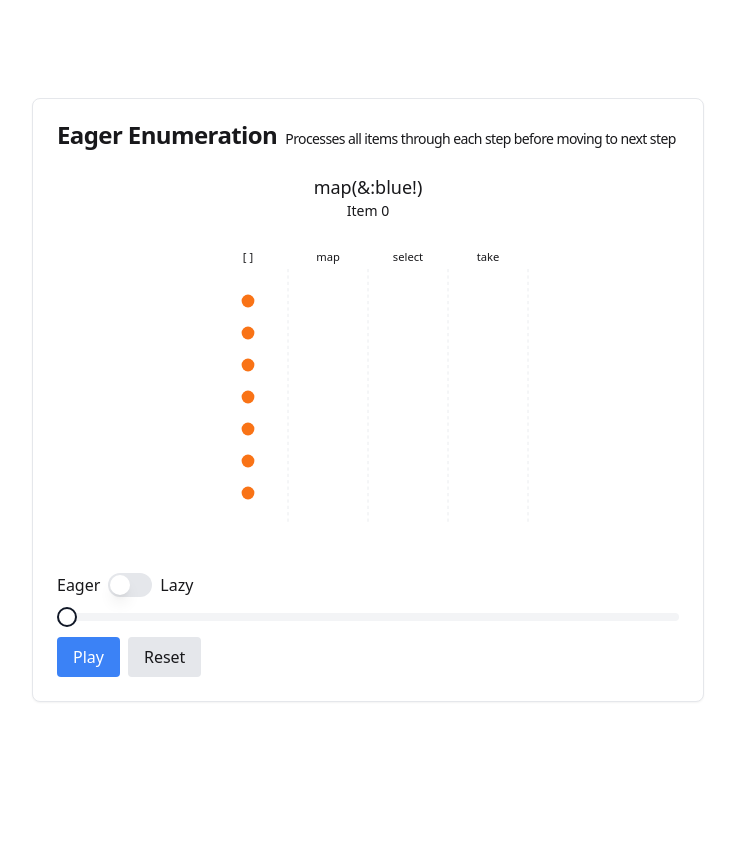
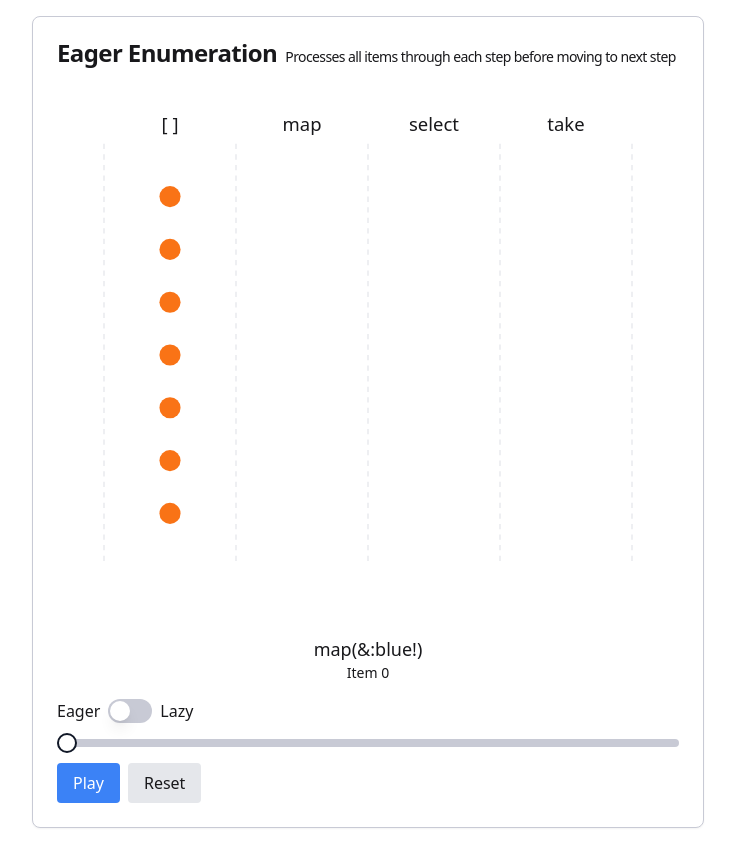
Before and after one commit to joyofrails/ruby-enumeration-demo, a React (Vite) app: page / in a window 1280 px wide. Shown: the whole page, without its empty margins (272-1007 px from the left). Before the commit the page ends 800 px from the top, so only its background shows below. Built offline with nearby package versions, Linux system fonts and the light colour scheme.

Commit message:
Update appearance

```diff
--- a/src/components/EnumerationDemo.tsx
+++ b/src/components/EnumerationDemo.tsx
@@ -515,19 +515,7 @@ const EnumerationDemo: React.FC<EnumerationDemoProps> = ({
         </CardTitle>
       </CardHeader>
       <CardContent>
-        <div
-          className='h-12 mb-4 text-lg font-medium text-center'
-          style={{ color: theme.text }}
-        >
-          {narration.title}
-          <div
-            className='text-sm font-normal'
-            style={{ color: `${theme.text}88` }}
-          >
-            {narration.description}
-          </div>
-        </div>
-        <svg viewBox='0 0 400 400' className='w-full h-80 mb-4'>
+        <svg viewBox='0 0 400 400' className='w-full h-33 mb-4'>
           {columns.map((col, i) => (
             <text
               key={i}
@@ -541,14 +529,14 @@ const EnumerationDemo: React.FC<EnumerationDemoProps> = ({
             </text>
           ))}
 
-          {Array(4)
+          {Array(5)
             .fill(null)
             .map((_, i) => (
               <line
                 key={i}
-                x1={100 + i * 100}
+                x1={i * 100}
                 y1={40}
-                x2={100 + i * 100}
+                x2={i * 100}
                 y2={360}
                 stroke={theme.gridLines}
                 strokeDasharray='4,4'
@@ -594,7 +582,18 @@ const EnumerationDemo: React.FC<EnumerationDemoProps> = ({
             );
           })}
         </svg>
-
+        <div
+          className='h-12 mb-4 text-lg font-medium text-center'
+          style={{ color: theme.text }}
+        >
+          {narration.title}
+          <div
+            className='text-sm font-normal'
+            style={{ color: `${theme.text}88` }}
+          >
+            {narration.description}
+          </div>
+        </div>
         <div className='space-y-4'>
           {!demoType && (
             <div className='flex items-center justify-between mb-4'>
--- a/src/components/ui/card.tsx
+++ b/src/components/ui/card.tsx
@@ -50,7 +50,7 @@ const CardDescription = React.forwardRef<
 >(({ className, ...props }, ref) => (
   <p
     ref={ref}
-    className={cn('text-sm text-muted-foreground', className)}
+    className={cn('text-m text-muted-foreground', className)}
     {...props}
   />
 ));
--- a/src/index.css
+++ b/src/index.css
@@ -12,7 +12,7 @@
     --popover-foreground: 224 71.4% 4.1%;
     --primary: 220.9 39.3% 11%;
     --primary-foreground: 210 20% 98%;
-    --secondary: 220 14.3% 95.9%;
+    --secondary: 230, 13%, 81%;
     --secondary-foreground: 220.9 39.3% 11%;
     --muted: 220 14.3% 95.9%;
     --muted-foreground: 220 8.9% 46.1%;
@@ -20,8 +20,8 @@
     --accent-foreground: 220.9 39.3% 11%;
     --destructive: 0 84.2% 60.2%;
     --destructive-foreground: 210 20% 98%;
-    --border: 220 13% 91%;
-    --input: 220 13% 91%;
+    --border: 230 13% 81%;
+    --input: 230 13% 81%;
     --ring: 224 71.4% 4.1%;
     --radius: 0.5rem;
   }
@@ -35,16 +35,16 @@
     --popover-foreground: 210 20% 98%;
     --primary: 210 20% 98%;
     --primary-foreground: 220.9 39.3% 11%;
-    --secondary: 215 27.9% 16.9%;
+    --secondary: 250, 3%, 47%;
     --secondary-foreground: 210 20% 98%;
-    --muted: 215 27.9% 16.9%;
+    --muted: 250, 3%, 47%;
     --muted-foreground: 217.9 10.6% 64.9%;
-    --accent: 215 27.9% 16.9%;
+    --accent: 250, 3%, 47%;
     --accent-foreground: 210 20% 98%;
     --destructive: 0 62.8% 30.6%;
     --destructive-foreground: 210 20% 98%;
-    --border: 215 27.9% 16.9%;
-    --input: 215 27.9% 16.9%;
+    --border: 250, 3%, 47%;
+    --input: 250, 3%, 47%;
     --ring: 216 12.2% 83.9%;
   }
 }
@@ -120,8 +120,8 @@
 }
 
 /* Add responsive utilities */
-.h-80 {
-  height: 20rem;
+.h-33 {
+  height: 33rem;
 }
 
 .w-full {
```
